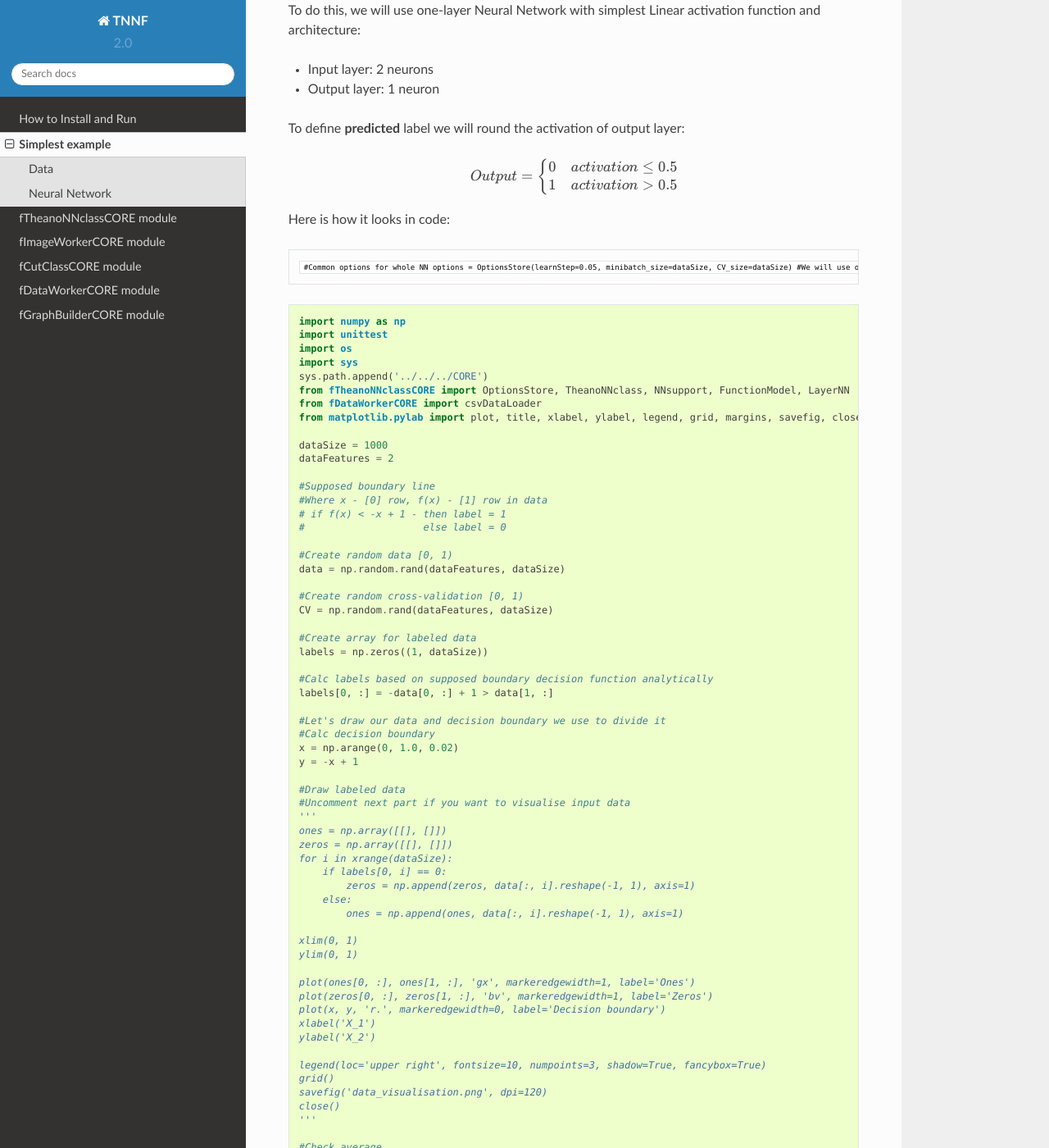
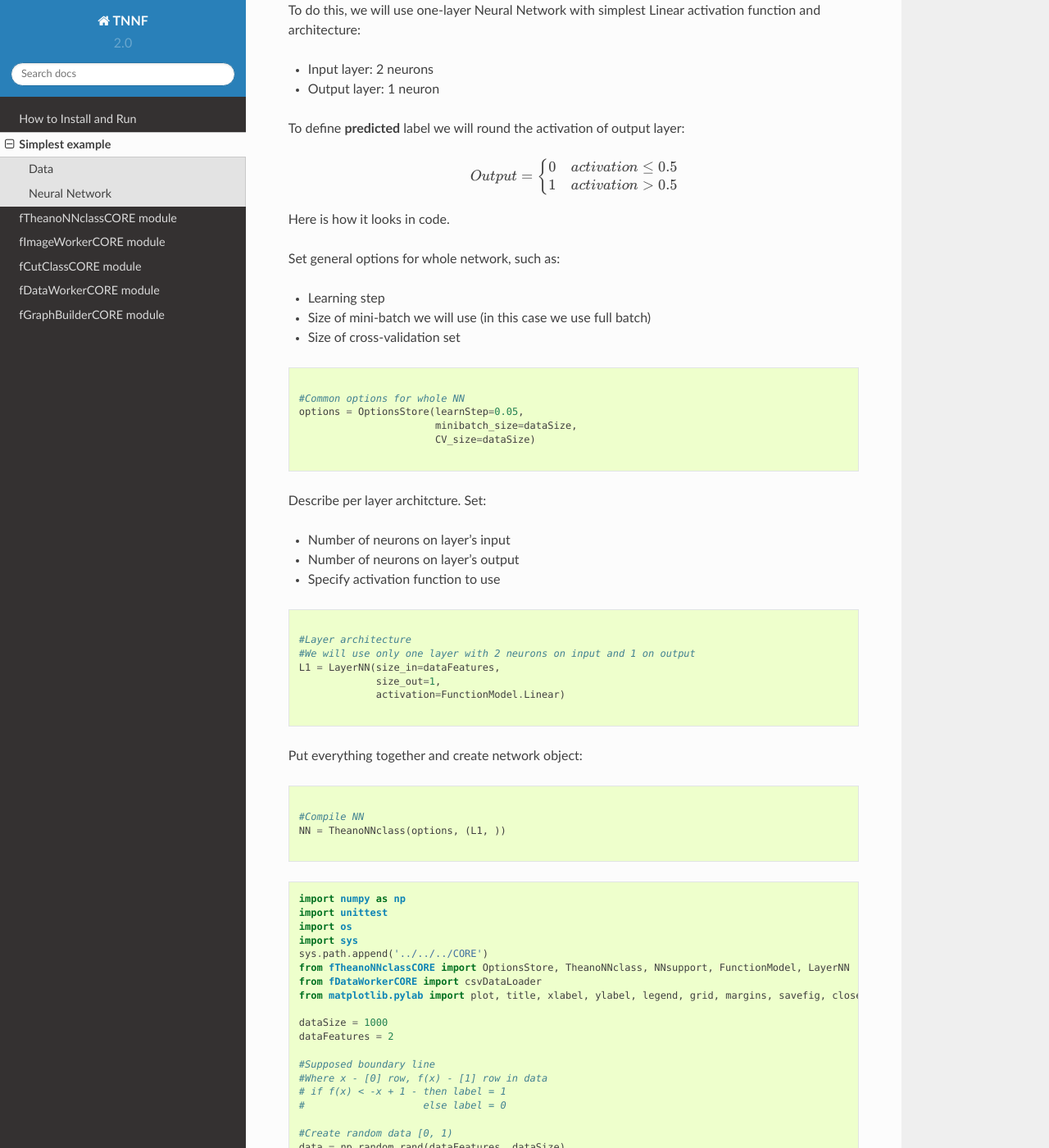
Before and after one commit to spaceuniverse/TNNF, a Sphinx documentation site: the page built from doc/HOWTO_SimplestExample.rst, in a window 1280 px wide and 1400 px high, scrolled down 1479 px. Shown: the whole window at 82% size. Built offline with Sphinx 7.4.7 and the Read the Docs theme 2.0.0, drawn with Linux system fonts in a browser that asks for light colours.

Commit message:
Update documentation.

```diff
--- a/doc/HOWTO_SimplestExample.rst
+++ b/doc/HOWTO_SimplestExample.rst
@@ -55,12 +55,37 @@ To define **predicted** label we will round the activation of output layer:
            \end{cases}
 
 
-Here is how it looks in code:
+Here is how it looks in code.
 
-.. include:: src/HOWTOs/SimplestExample.py
+Set general options for whole network, such as:
+
+* Learning step
+* Size of mini-batch we will use (in this case we use full batch)
+* Size of cross-validation set
+
+.. literalinclude:: src/HOWTOs/SimplestExample.py
+   :language: python
    :start-after: #NN part
+   :end-before: #Layer architecture
+
+Describe per layer architcture. Set:
+
+* Number of neurons on layer's input
+* Number of neurons on layer's output
+* Specify activation function to use
+
+.. literalinclude:: src/HOWTOs/SimplestExample.py
+   :language: python
+   :start-after: CV_size=dataSize
+   :end-before: #Compile NN
+
+Put everything together and create network object:
+
+.. literalinclude:: src/HOWTOs/SimplestExample.py
+   :language: python
+   :start-after: FunctionModel.Linear
    :end-before: #Compile NN train
-   :code: python
+
 
 .. include:: src/HOWTOs/SimplestExample.py
    :code: python
--- a/doc/src/HOWTOs/SimplestExample.py
+++ b/doc/src/HOWTOs/SimplestExample.py
@@ -75,6 +75,7 @@ options = OptionsStore(learnStep=0.05,
                        minibatch_size=dataSize,
                        CV_size=dataSize)
 
+#Layer architecture
 #We will use only one layer with 2 neurons on input and 1 on output
 L1 = LayerNN(size_in=dataFeatures,
              size_out=1,
```
